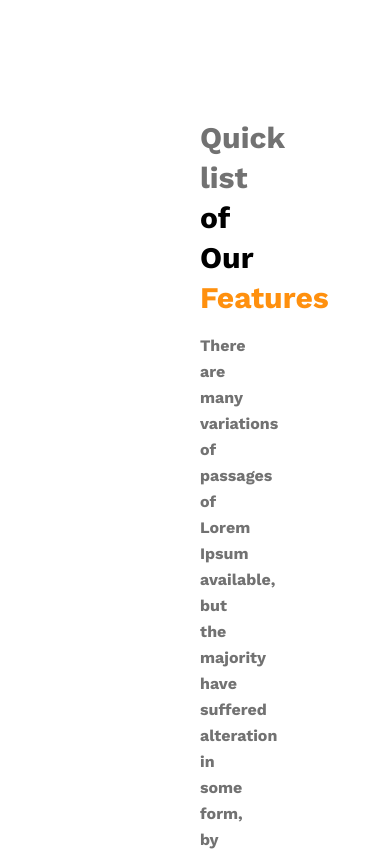
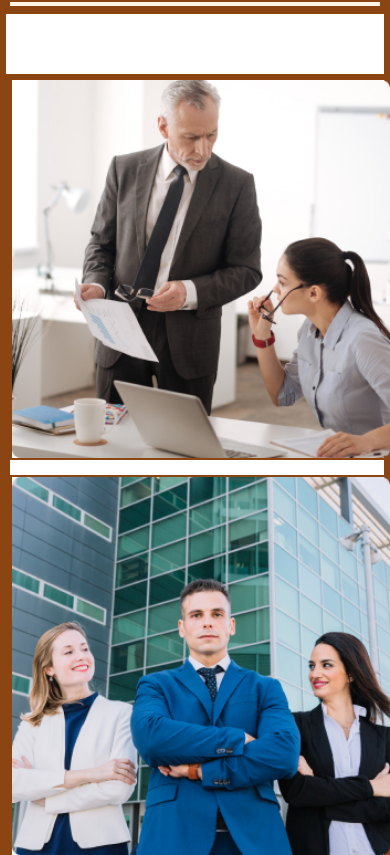
Before and after one commit to sumaakter1/g3-architects, a plain HTML site: page index.html in a window 390 px wide. Shown: the part 1054-1909 px from the top of the page. Drawn offline with nearby package versions, Linux system fonts and the light colour scheme.

Commit message:
responsive quick list added

```diff
--- a/styles/style.css
+++ b/styles/style.css
@@ -4,7 +4,7 @@
   margin: 0;
   padding: 0;
   font-family: "Work Sans", sans-serif;
-  /* border: 2px solid saddlebrown; */
+  border: 2px solid saddlebrown;
 }
 :root {
   --black: #131313;
@@ -120,13 +120,22 @@ nav {
     margin: 0;
   }
   .banner-disc {
-    width: 80%;
+    width: 90%;
   }
   .banner-disc h3 {
     font-size: 50px;
   }
   /* quick list  */
+  .quick-list-container{
+    flex-direction: column;
+    width: 100vw;
+    margin: 60px 0;
+  }
   .quick-imgs{
     grid-template-columns: repeat(1, 1fr);
+    width: 100%;
+  }
+  .quick-desc{
+    width: 90%;
   }
 }
```
